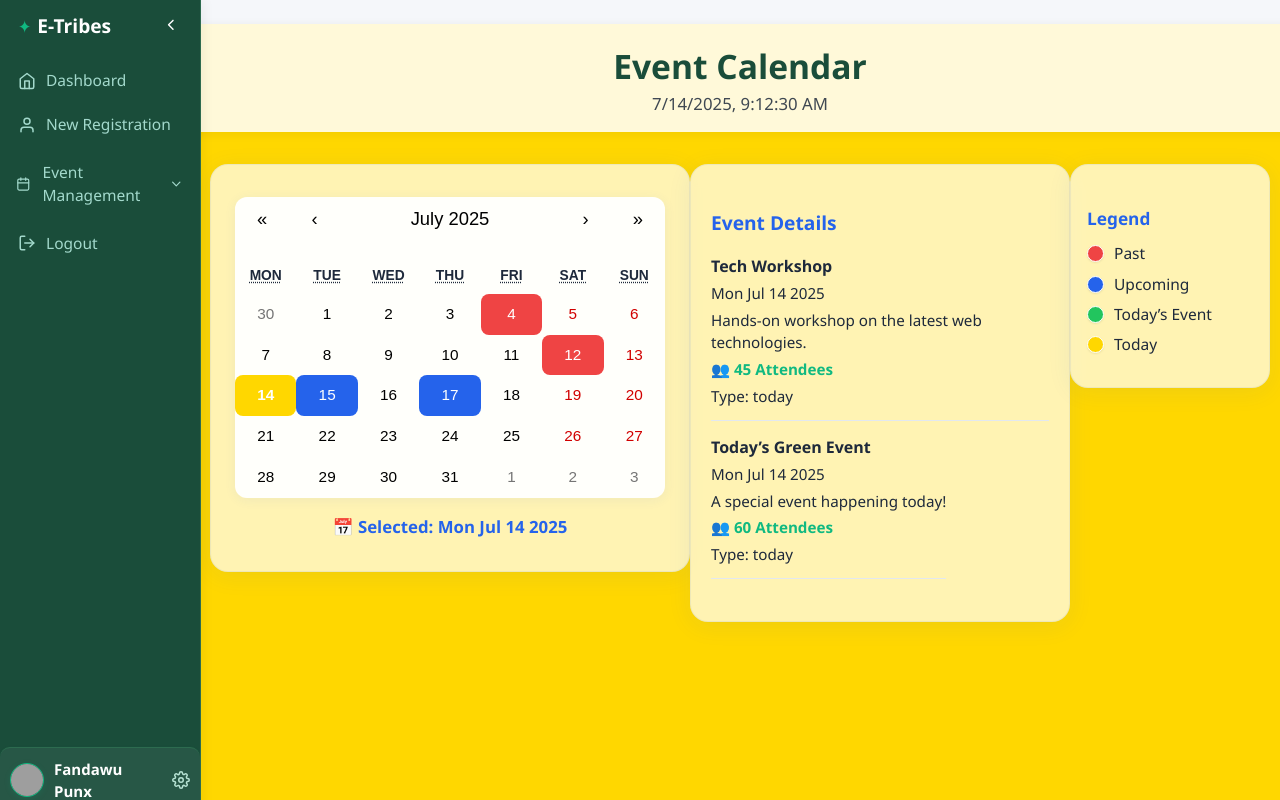
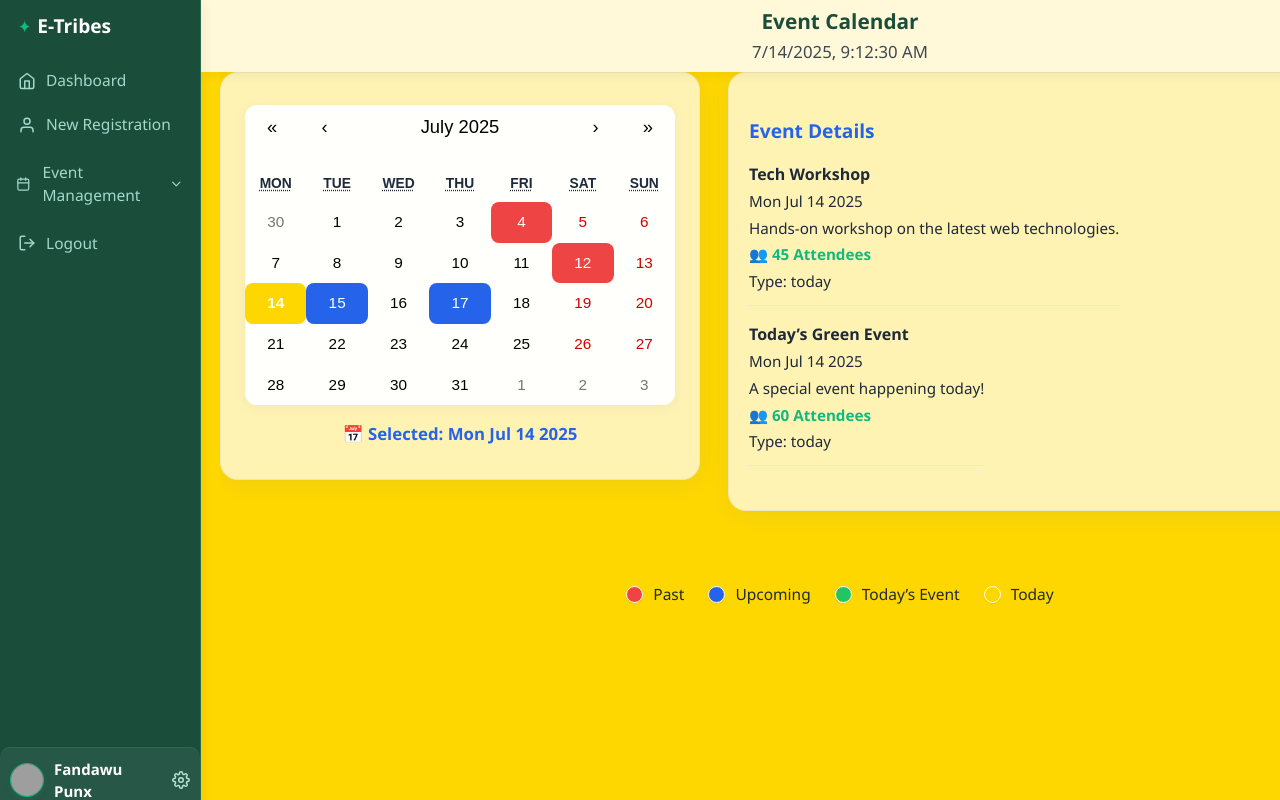
Before and after one commit to tmeena202/etribes, a React (Vite) app: page /events/calendar in a window 1280 px wide. Built offline with nearby package versions, Linux system fonts and the light colour scheme; grey boxes are pictures that could not be loaded; the HTML template or start-up script is replaced by a standard one.

Commit message:
Fixed buges

```diff
--- a/src/App.css
+++ b/src/App.css
@@ -8,16 +8,11 @@
 /* Main Content */
 .main-content {
   flex: 1;
-  margin-left: 100px;
-  padding: 24px 0 24px 0;
+  margin-left: 200px; /* Match sidebar width */
+  /* padding: 24px 0 24px 0; */
   transition: margin-left 0.3s ease;
   min-height: 100vh;
   box-sizing: border-box;
-}
-
-/* When sidebar is collapsed */
-.main-content.sidebar-collapsed {
-  margin-left: 60px;
 }
 
 /* Responsive design */
@@ -26,8 +21,4 @@
     margin-left: 60px;
     padding: 16px 0;
   }
-
-  .main-content.sidebar-collapsed {
-    margin-left: 60px;
-  }
 }
--- a/src/components/Sidebar/Sidebar.jsx
+++ b/src/components/Sidebar/Sidebar.jsx
@@ -17,24 +17,14 @@ import {
 } from "react-icons/fi";
 
 const Sidebar = ({ onToggle }) => {
-  const [isCollapsed, setIsCollapsed] = useState(false);
+  // Remove isCollapsed and toggleSidebar logic
   const [eventDropdownOpen, setEventDropdownOpen] = useState(false);
 
-  const toggleSidebar = () => {
-    const newCollapsedState = !isCollapsed;
-    setIsCollapsed(newCollapsedState);
-    if (onToggle) {
-      onToggle(newCollapsedState);
-    }
-  };
-
   return (
-    <aside className={`sidebar ${isCollapsed ? "collapsed" : ""}`}>
+    <aside className="sidebar">
       <div className="sidebar-header">
-        <div className="logo">{!isCollapsed && "E-Tribes"}</div>
-        <button className="toggle-btn" onClick={toggleSidebar}>
-          {isCollapsed ? <FiChevronRight /> : <FiChevronLeft />}
-        </button>
+        <div className="logo">E-Tribes</div>
+        {/* Remove toggle button */}
       </div>
 
       <nav className="menu">
@@ -45,7 +35,7 @@ const Sidebar = ({ onToggle }) => {
               className={({ isActive }) => (isActive ? "active" : "")}
             >
               <FiHome />
-              {!isCollapsed && <span>Dashboard</span>}
+              <span>Dashboard</span>
             </NavLink>
           </li>
           <li>
@@ -54,7 +44,7 @@ const Sidebar = ({ onToggle }) => {
               className={({ isActive }) => (isActive ? "active" : "")}
             >
               <FiUser />
-              {!isCollapsed && <span>New Registration</span>}
+              <span>New Registration</span>
             </NavLink>
           </li>
           {/* Event Management Dropdown */}
@@ -65,10 +55,10 @@ const Sidebar = ({ onToggle }) => {
               onClick={() => setEventDropdownOpen((open) => !open)}
             >
               <FiCalendar />
-              {!isCollapsed && <span>Event Management</span>}
-              {!isCollapsed && (eventDropdownOpen ? <FiChevronUp /> : <FiChevronDown />)}
+              <span>Event Management</span>
+              {eventDropdownOpen ? <FiChevronUp /> : <FiChevronDown />}
             </div>
-            {!isCollapsed && eventDropdownOpen && (
+            {eventDropdownOpen && (
               <ul className="sidebar-dropdown" style={{ listStyle: 'none', paddingLeft: 32, marginTop: 4 }}>
                 <li>
                   <NavLink to="/events/calendar" className={({ isActive }) => (isActive ? "active" : "")}>Calendar</NavLink>
@@ -94,7 +84,7 @@ const Sidebar = ({ onToggle }) => {
               className={({ isActive }) => (isActive ? "active" : "")}
             >
               <FiLogOut />
-              {!isCollapsed && <span>Logout</span>}
+              <span>Logout</span>
             </NavLink>
           </li>
         </ul>
@@ -106,14 +96,12 @@ const Sidebar = ({ onToggle }) => {
           alt="User avatar"
           className="avatar"
         />
-        {!isCollapsed && (
         <div className="user-info" style={{ display: 'flex', alignItems: 'center', gap: 8 }}>
           <span className="name" style={{ fontWeight: 600, fontSize: 15, color: '#fff' }}>Fandawu Punx</span>
           <button className="user-settings-btn" style={{ background: 'none', border: 'none', color: '#b6e2d3', cursor: 'pointer', padding: 0, marginLeft: 4, fontSize: 18 }}>
             <FiSettings />
           </button>
         </div>
-        )}
       </div>
     </aside>
   );
--- a/src/pages/EventManagement/Calendar.css
+++ b/src/pages/EventManagement/Calendar.css
@@ -1,21 +1,23 @@
 :root {
-  --glass-bg: rgba(255,255,255,0.7);
+  --glass-bg: rgba(255, 255, 255, 0.7);
   --primary: #2563eb;
   --secondary: #1e293b;
   --today-bg: #e0f2fe;
   --hover-bg: #bae6fd;
-  --glass-border: rgba(37,99,235,0.08);
+  --glass-border: rgba(37, 99, 235, 0.08);
   --gold: #FFD700;
   --past: #ef4444;
   --upcoming: #2563eb;
   --today-event: #22c55e;
 }
+
 body {
   margin: 0;
   padding: 0;
   font-family: 'Inter', sans-serif;
   background: linear-gradient(135deg, #e0e7ff 0%, #f8fafc 100%);
 }
+
 .calendar-bg {
   background-color: #FFD700;
   min-height: 100vh;
@@ -24,100 +26,110 @@ body {
   align-items: center;
   justify-content: flex-start;
   width: 100vw;
+  padding: 0 0px; /* Remove top padding */
+  box-sizing: border-box;
 }
+
 .calendar-header {
   width: 100%;
-  padding: 24px 0 16px 0;
-  background: rgba(255,255,255,0.85);
+  padding: 10px 0 8px 0; /* Reduce header padding */
+  background: rgba(255, 255, 255, 0.85);
   text-align: center;
-  border-bottom-left-radius: 24px;
-  border-bottom-right-radius: 24px;
   backdrop-filter: blur(6px);
-  box-shadow: 0 2px 12px rgba(0,0,0,0.06);
+  box-shadow: 0 2px 12px rgba(0, 0, 0, 0.06);
   position: sticky;
   top: 0;
   z-index: 10;
+  margin-bottom: 0;
 }
+
 .calendar-header h1 {
-  font-size: 2.1rem;
+  font-size: 1.3rem;
   color: #1a4d3a;
   margin: 0;
   font-weight: 800;
 }
+
 .live-time {
   font-size: 1.05rem;
   color: var(--secondary);
   margin-top: 6px;
   opacity: 0.85;
 }
+
 .calendar-main-content {
   display: flex;
   flex-direction: row;
   align-items: flex-start;
-  justify-content: center;
-  gap: 0;
-  padding: 4vh 0 4vh 0;
+  justify-content: space-between;
+  gap: 28px;
+  padding-bottom: 40px;
   width: 100%;
-  max-width: 1200px;
+  max-width: 1240px;
   margin: 0 auto;
   box-sizing: border-box;
+  overflow-x: auto;
 }
+
 @media (max-width: 900px) {
   .calendar-main-content {
     flex-direction: column;
     align-items: center;
-    gap: 18px;
-    padding: 2vh 0;
+    gap: 20px;
+    padding-bottom: 24px;
   }
 }
+
 .calendar-legend-card,
 .calendar-glass-card,
 .event-details-card {
   background: var(--glass-bg);
   border-radius: 18px;
   border: 1.5px solid var(--glass-border);
-  box-shadow: 0 4px 24px rgba(37,99,235,0.08);
+  box-shadow: 0 4px 24px rgba(37, 99, 235, 0.08);
   backdrop-filter: blur(10px);
-  margin: 0;
   display: flex;
   flex-direction: column;
-  align-items: flex-start;
-  min-width: 180px;
-  max-width: 340px;
-  width: 100%;
   box-sizing: border-box;
 }
+
 .calendar-glass-card {
   align-items: center;
   min-width: 320px;
   max-width: 480px;
   padding: 32px 24px;
   transition: transform 0.3s;
-  box-sizing: border-box;
+  flex: 1;
 }
+
 .calendar-glass-card:hover {
   transform: translateY(-4px);
 }
+
 .event-details-card {
-  min-width: 220px;
-  max-width: 380px;
   align-items: flex-start;
   padding: 28px 20px;
+  min-width: 240px;
+  max-width: 100%;
+  flex: 1;
   box-sizing: border-box;
 }
+
 .calendar-legend-card {
+  align-items: flex-start;
+  padding: 24px 16px;
   min-width: 140px;
   max-width: 200px;
-  align-items: flex-start;
-  padding: 24px 16px;
-  box-sizing: border-box;
+  flex: 0.5;
 }
+
 .calendar-legend-card h3 {
   font-size: 1.08rem;
   font-weight: 700;
   margin-bottom: 10px;
   color: var(--primary);
 }
+
 .legend-item {
   display: flex;
   align-items: center;
@@ -125,44 +137,67 @@ body {
   font-size: 0.97rem;
   color: var(--secondary);
 }
+
 .legend-dot {
   width: 15px;
   height: 15px;
   border-radius: 50%;
   margin-right: 10px;
-  box-shadow: 0 1px 2px rgba(0,0,0,0.08);
+  box-shadow: 0 1px 2px rgba(0, 0, 0, 0.08);
   border: 1.5px solid #fff;
 }
+
 .legend-dot.past { background: var(--past); }
 .legend-dot.upcoming { background: var(--upcoming); }
 .legend-dot.today-event { background: var(--today-event); }
 .legend-dot.today-gold { background: var(--gold); }
+
 .react-calendar {
   border-radius: 12px;
   border: none;
   width: 100%;
   font-size: 1.15rem;
-  background: rgba(255,255,255,0.95);
-  box-shadow: 0 2px 12px rgba(37,99,235,0.07);
-  box-sizing: border-box;
+  background: rgba(255, 255, 255, 0.95);
+  box-shadow: 0 2px 12px rgba(37, 99, 235, 0.07);
 }
+
 .react-calendar__tile--active {
   background: var(--primary) !important;
   color: white !important;
   border-radius: 8px;
 }
+
 .react-calendar__tile--now {
   background: var(--today-bg) !important;
   color: var(--primary) !important;
 }
+
 .react-calendar__tile:enabled:hover {
   background: var(--hover-bg) !important;
   color: var(--secondary) !important;
 }
-.react-calendar__tile.past-event { background: var(--past) !important; color: white !important; }
-.react-calendar__tile.upcoming-event { background: var(--upcoming) !important; color: white !important; }
-.react-calendar__tile.today-event { background: var(--today-event) !important; color: white !important; }
-.react-calendar__tile.today-gold { background: var(--gold) !important; color: white !important; font-weight: bold; }
+
+.react-calendar__tile.past-event {
+  background: var(--past) !important;
+  color: white !important;
+}
+
+.react-calendar__tile.upcoming-event {
+  background: var(--upcoming) !important;
+  color: white !important;
+}
+
+.react-calendar__tile.today-event {
+  background: var(--today-event) !important;
+  color: white !important;
+}
+
+.react-calendar__tile.today-gold {
+  background: var(--gold) !important;
+  color: white !important;
+  font-weight: bold;
+}
+
 .calendar-selected-date {
   margin-top: 16px;
   text-align: center;
@@ -170,60 +205,65 @@ body {
   color: var(--primary);
   font-weight: 600;
 }
+
 .event-details-card h2 {
   font-size: 1.2rem;
   color: var(--primary);
   margin-bottom: 16px;
 }
+
 .event-item {
-  margin-bottom: 14px;
+  margin-bottom: 16px;
   border-bottom: 1px solid #e2e8f0;
   padding-bottom: 12px;
 }
+
 .event-title {
   font-weight: 700;
   color: var(--secondary);
 }
-.event-meta, .event-desc, .event-attendees {
+
+.event-meta,
+.event-desc,
+.event-attendees {
   font-size: 0.95rem;
   margin-top: 4px;
 }
+
 .event-attendees {
   color: #10b981;
   font-weight: 600;
 }
+
 .no-events {
   font-size: 1rem;
   color: var(--past);
   font-weight: 500;
   margin-top: 12px;
 }
+
 @media (max-width: 900px) {
-  .calendar-main-content {
-    flex-direction: column;
-    align-items: center;
-    gap: 18px;
-    padding: 2vh 0;
-  }
   .calendar-legend-card,
   .calendar-glass-card,
   .event-details-card {
     min-width: 0;
     max-width: 98vw;
     width: 100%;
-    box-sizing: border-box;
   }
 }
+
 @media (max-width: 600px) {
   .calendar-header h1 {
     font-size: 1.1rem;
   }
+
   .calendar-glass-card,
   .event-details-card,
   .calendar-legend-card {
-    padding: 16px 6px;
+    padding: 16px 8px;
   }
+
   .react-calendar {
-    font-size: 0.98rem;
+    font-size: 0.95rem;
   }
 }
--- a/src/pages/EventManagement/Calendar.jsx
+++ b/src/pages/EventManagement/Calendar.jsx
@@ -86,7 +86,6 @@ const CalendarPage = () => {
           <div className="live-time">{time.toLocaleString()}</div>
         </div>
         <div className="calendar-main-content">
-
           {/* Calendar */}
           <div className="calendar-glass-card">
             <Calendar
@@ -116,21 +115,17 @@ const CalendarPage = () => {
               ))
             )}
           </div>
-
-
-           {/* Legend */}
-          <div className="calendar-legend-card">
-            <h3>Legend</h3>
-            <div className="legend-item"><span className="legend-dot past"></span> Past</div>
-            <div className="legend-item"><span className="legend-dot upcoming"></span> Upcoming</div>
-            <div className="legend-item"><span className="legend-dot today-event"></span> Today’s Event</div>
-            <div className="legend-item"><span className="legend-dot today-gold"></span> Today</div>
-          </div>
-
         </div>
-  </div>
+        {/* Legend at the bottom as inline row */}
+        <div style={{ display: 'flex', justifyContent: 'center', alignItems: 'center', gap: 24, margin: '32px 0 0 0', width: '100%' }}>
+          <span className="legend-item"><span className="legend-dot past"></span> Past</span>
+          <span className="legend-item"><span className="legend-dot upcoming"></span> Upcoming</span>
+          <span className="legend-item"><span className="legend-dot today-event"></span> Today’s Event</span>
+          <span className="legend-item"><span className="legend-dot today-gold"></span> Today</span>
+        </div>
+      </div>
     </>
-);
+  );
 };
 
 export default CalendarPage;
```
Also changed, not shown: src/components/Sidebar/Sidebar.css (+17 -32 lines), src/pages/EventManagement/AllEvent.jsx (+17 -11 lines), src/pages/EventManagement/AllEvent.module.css (+17 -3 lines). Lines whose indentation alone changed are shown as unchanged.
